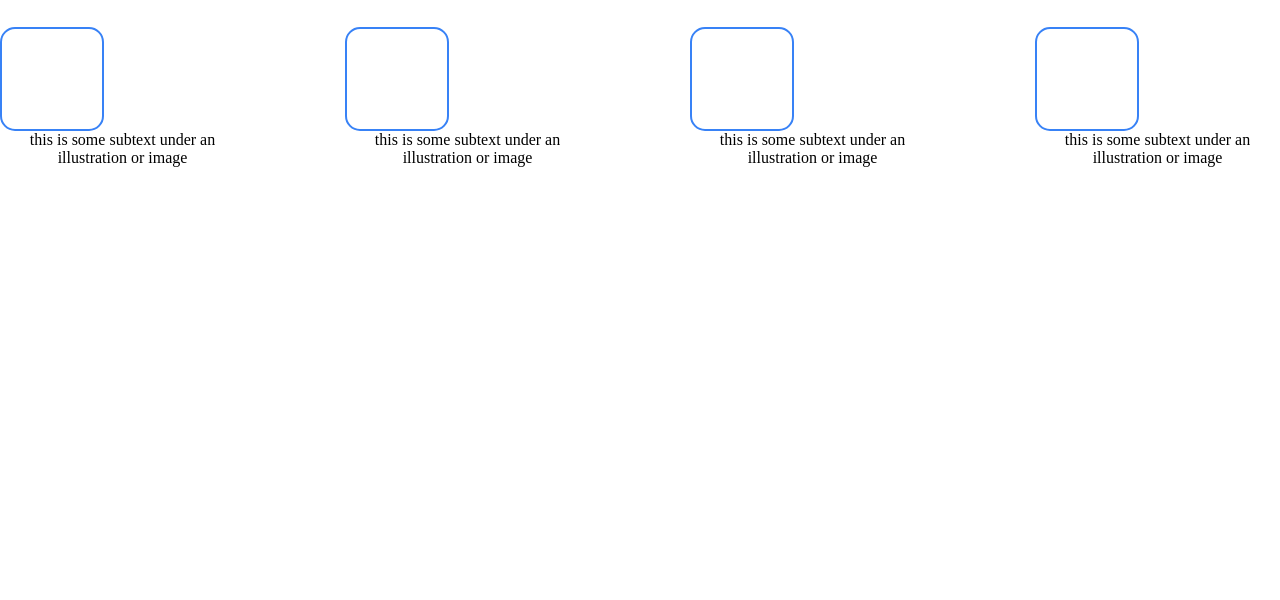
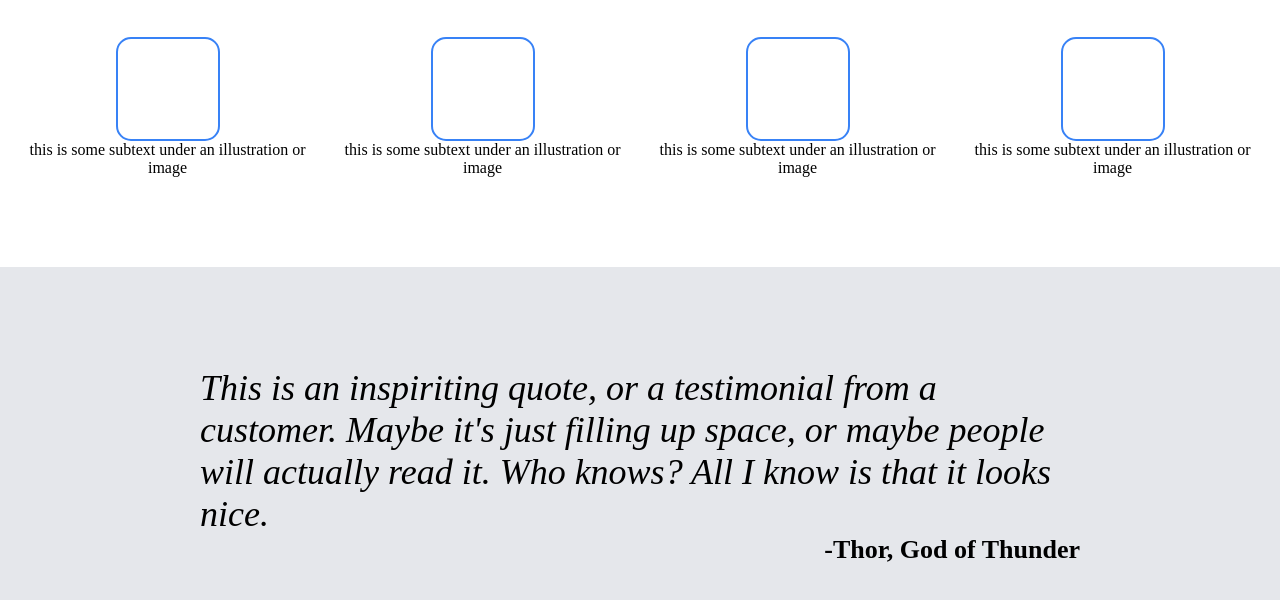
Before and after one commit to remdolle/odin-landing-page, a plain HTML site: page index.html in a window 1280 px wide. Shown: the part 518-1118 px from the top of the page. Before the commit the page ends 800 px from the top, so only its background shows below. Drawn offline with Linux system fonts and the light colour scheme.

Commit message:
add quotation part

```diff
--- a/index.html
+++ b/index.html
@@ -31,6 +31,7 @@
             </div>
         </div>
 
+ <!-- Information part -->
         <div class="corps">
             <h2>Some random information.</h2>
 
@@ -53,5 +54,15 @@
                     </div>
             </div>
         </div>
+
+<!-- Quotation part -->
+        <div class ="quote">
+            <p>This is an inspiriting quote, or a testimonial from
+                a customer. Maybe it's just filling up space, or maybe
+                people will actually read it. Who knows? All I know is that it
+                looks nice.</p>
+                <div class="author">-Thor, God of Thunder</div>
+            </p>
+        </div>
     </body>
 </html>
--- a/style.css
+++ b/style.css
@@ -94,10 +94,41 @@ h2 {
 
 .information {
     display : flex;
-    gap : 100px;
+    justify-content: center;
+    margin: 10px;
 }
 
 .corps {
     text-align: center;
 
 }
+
+.info {
+    display : flex;
+    flex-direction: column;
+    align-items: center;
+    align-items: center;
+    margin : 10px;
+}
+
+/* Quotation part */
+
+.quote {
+    display : flex;
+    flex-direction: column;
+    background-color:  #E5E7EB;
+    padding : 100px 200px;
+}
+
+.quote p {
+    font-size: 36px;
+    font-style: italic;
+    font-weight :100;
+}
+
+.author {
+    display : flex;
+    font-size: 26px;
+    font-weight: bold;
+    justify-content: right;
+}
```
